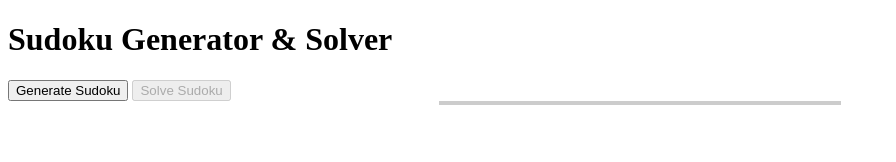
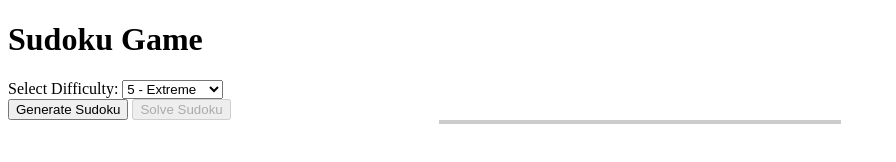
Before and after one commit to Jokerjoker91/Sudoku, a plain HTML site: page index.html in a window 1280 px wide. Shown: the whole page, without its empty margins (0-896 px from the left). Drawn offline with Linux system fonts and the light colour scheme.

Commit message:
Update index.html

```diff
--- a/index.html
+++ b/index.html
@@ -7,7 +7,18 @@
     <link rel="stylesheet" href="styles.css" />
   </head>
   <body>
-    <h1>Sudoku Generator & Solver</h1>
+    <h1>Sudoku Game</h1>
+    <!-- Difficulty selection dropdown -->
+    <div>
+      <label for="difficulty">Select Difficulty:</label>
+      <select id="difficulty">
+        <option value="1">1 - Easy</option>
+        <option value="3">2 - Medium</option>
+        <option value="5">3 - Hard</option>
+        <option value="6">4 - Very Hard</option>
+        <option value="7" selected>5 - Extreme</option>
+      </select>
+    </div>
     <button id="generate-btn">Generate Sudoku</button>
     <button id="solve-btn" disabled>Solve Sudoku</button>
     <div id="sudoku-container" class="sudoku-grid"></div>
```
